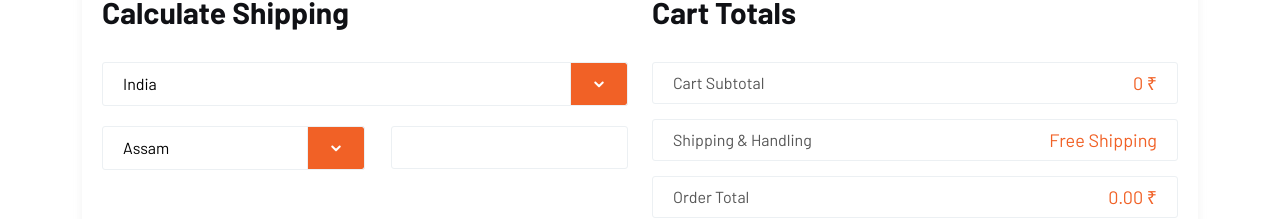
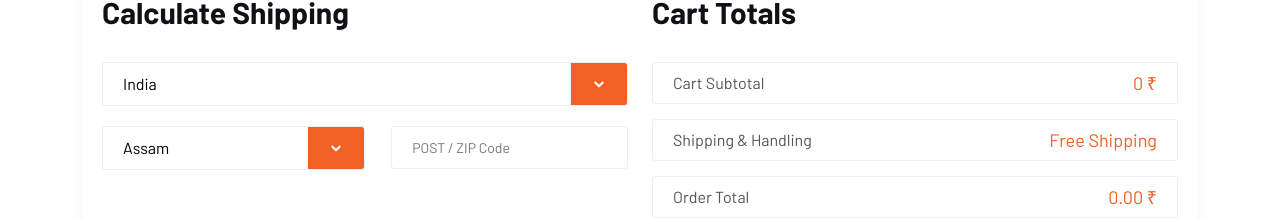
Before and after one commit to Pandey9800/react_ecom, a React (Vite) app: page /cart-page in a window 1280 px wide. Shown: the part 816-1035 px from the top of the page. Built offline with nearby package versions, Linux system fonts and the light colour scheme.

Commit message:
Update CartPage.jsx

```diff
--- a/src/shop/CartPage.jsx
+++ b/src/shop/CartPage.jsx
@@ -159,7 +159,8 @@ const CartPage = () => {
                                                 <i className="icofont-rounded-down"></i>
                                               </span>
                                           </div>
-                                          <input type="text" name="postalcode" id="postalcode"  className="cart-page-input-text" />
+                                          <input type="text" placeholder='POST / ZIP Code' name="postalcode" id="postalcode" className="cart-page-input-text" />
+
                                       </div>
                                 </div>
 
```
